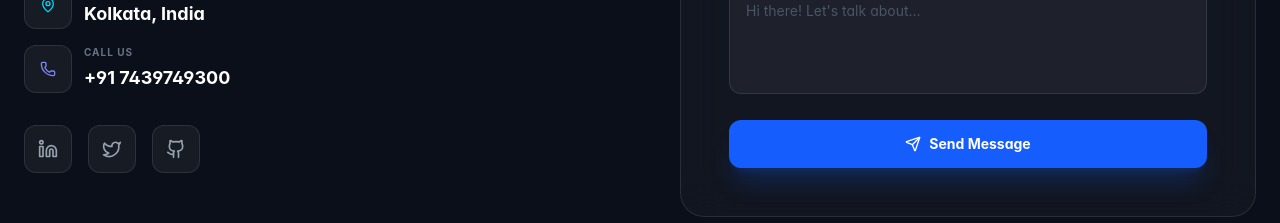
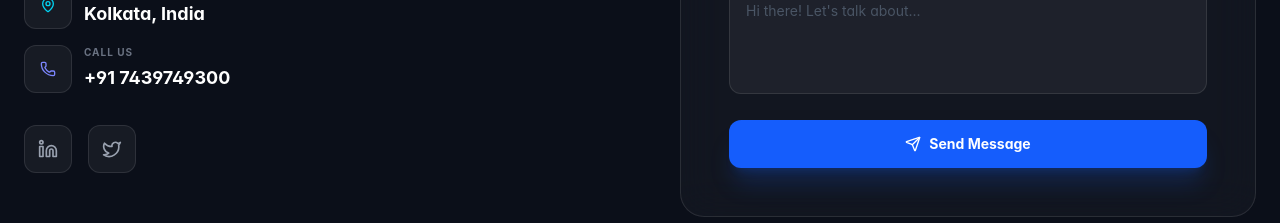
Before and after one commit to Tanmoy052/data_seva, a React (Vite) app in the folder client/: page / in a window 1280 px wide. Shown: the part 5940-6163 px from the top of the page. Built offline with nearby package versions, Linux system fonts and the light colour scheme.

Commit message:
Remove GitHub icon from Contact section

```diff
--- a/client/src/sections/Contact.jsx
+++ b/client/src/sections/Contact.jsx
@@ -10,7 +10,6 @@ import {
   Phone,
   Linkedin,
   Twitter,
-  Github,
 } from "lucide-react";
 
 const Contact = () => {
@@ -139,7 +138,7 @@ const Contact = () => {
             </div>
 
             <div className="flex gap-4">
-              {[Linkedin, Twitter, Github].map((Icon, i) => (
+              {[Linkedin, Twitter].map((Icon, i) => (
                 <a
                   key={i}
                   href="#"
```
